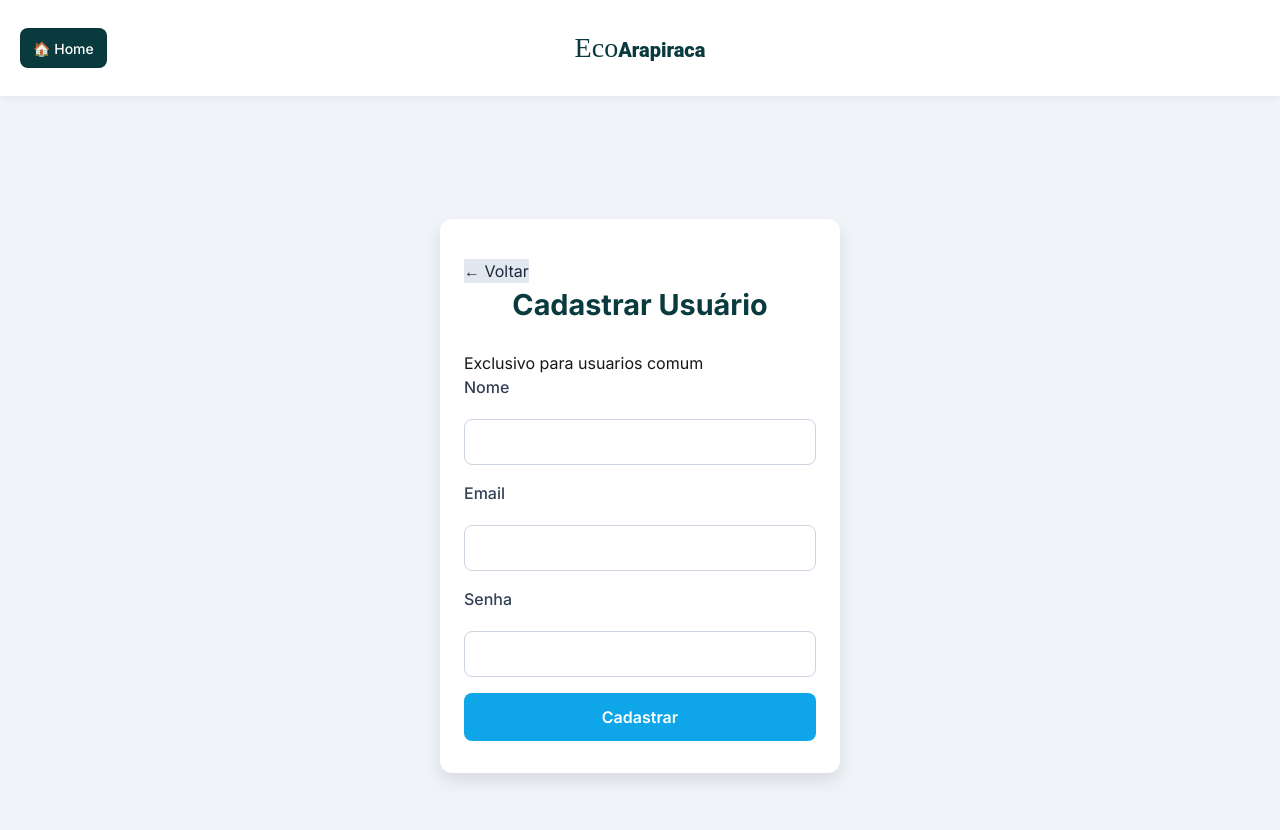
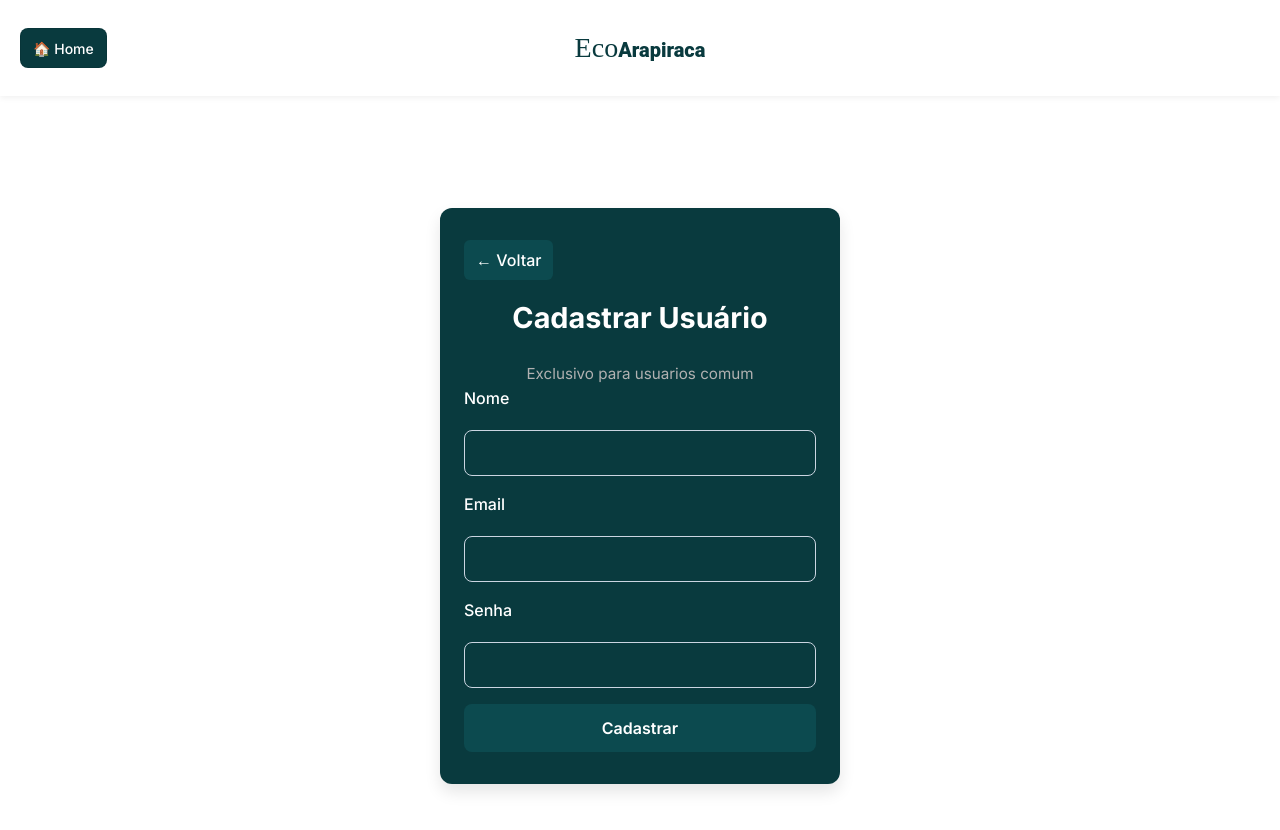
Before and after one commit to matheusrodrigues1/ecopontos-frontend, a Next.js app: page /cadastro-usuario in a window 1280 px wide. Shown: the top 830 px of the page. Built offline with nearby package versions, Linux system fonts and the light colour scheme; sample sign-in values are in the browser's storage; a web font is replaced by a local one.

Commit message:
cadastro-usuario: update styles (card/title/form)

```diff
--- a/src/app/cadastro-usuario/style.module.css
+++ b/src/app/cadastro-usuario/style.module.css
@@ -3,12 +3,12 @@
   justify-content: center;
   align-items: center;
   height: 100vh;
-  background: #f0f4f8;
+  background-color: #ffffff;
   padding: 16px;
 }
 
 .card {
-  background: #fff;
+  background-color: #093A3E;
   padding: 32px 24px;
   border-radius: 12px;
   box-shadow: 0 8px 16px rgba(0,0,0,0.1);
@@ -19,7 +19,7 @@
 .title {
   font-size: 1.8rem;
   font-weight: 700;
-  color: #093a3e;
+  color: #ffffff;
   text-align: center;
   margin-bottom: 24px;
 }
@@ -28,13 +28,14 @@
   display: flex;
   flex-direction: column;
   gap: 16px;
-  color: #1f2937; /* cor do texto */
+  color: #ffffff; /* cor do texto */
+  background-color: transparent;
 }
 
 .form label {
   font-weight: 500;
   margin-bottom: 4px;
-  color: #334155;
+  color: #ffffff;
 }
 
 .form input {
@@ -60,20 +61,32 @@
 }
 
 .form button[type="submit"] {
-  background-color: #0ea5e9;
+  background-color: #0c4a4f;
   color: white;
 }
 
 .form button[type="submit"]:hover {
-  background-color: #0284c7;
+  background-color: #07555c;
 }
 
 .backButton {
-  background-color: #e2e8f0;
-  color: #1e293b;
-  margin-top: 8px;
+  background-color: #0c4a4f;
+  color: #fff;
+  padding: 8px 12px;
+  border-radius: 6px;
+  font-weight: 500;
+  border: none;
+  cursor: pointer;
+  align-self: flex-start;
+  margin-bottom: 16px;
 }
 
 .backButton:hover {
-  background-color: #cbd5e1;
+  background-color: #07555c;
 }
+
+.textInfo {
+  color: #b1b1b1;
+  font-size: 0.95rem;
+  text-align: center;
+}
```
